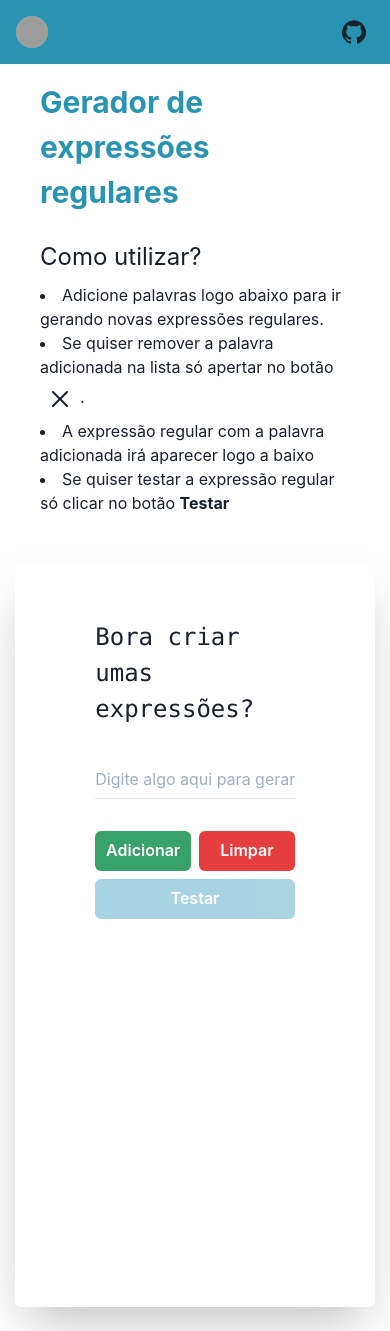
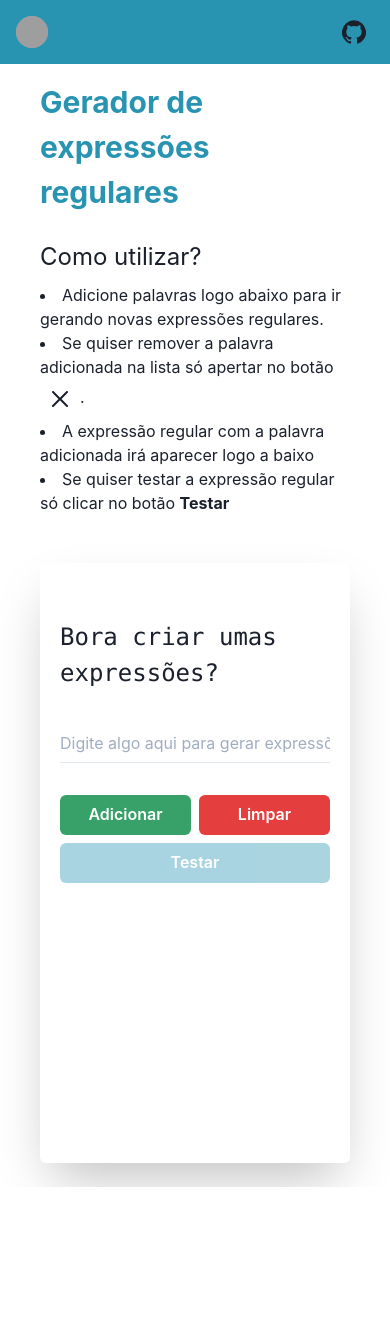
Before and after one commit to lgustavosoftwareengineer/regex-generator, a Next.js app: page / in a window 390 px wide. After the commit the page ends 1187 px from the top, so only its background shows below. Built offline with nearby package versions, Linux system fonts and the light colour scheme; grey boxes are pictures that could not be loaded.

Commit message:
fix(pages/index): fix card responsivity

```diff
--- a/src/core/components/RegexValidatorForm.jsx
+++ b/src/core/components/RegexValidatorForm.jsx
@@ -39,11 +39,11 @@ const RegexValidatorForm = ({isOpen, regex}) => {
   return (
     <Fade in={isOpen}>
       <Box p="40px" mt="4" rounded="md" shadow="md">
-        <Text fontSize="2xl" color={getColor()}>
+        <Text fontSize="1.5rem" color={getColor()}>
           {getTitle()}
         </Text>
         <Input
-          fontSize="2xl"
+          fontSize="1.5rem"
           color={getColor()}
           isInvalid={getIsValid()}
           value={inputValue}
--- a/src/pages/index.jsx
+++ b/src/pages/index.jsx
@@ -41,7 +41,7 @@ export default function HomePage() {
       <Title mt="4" />
       <HowToUseTexts />
 
-      <Card width="100%" px="20">
+      <Card width="100%" px="5">
         <Flex flexDirection="column">
           <Text as="samp" fontSize="2xl" my="4">
             {regexValue ?? 'Bora criar umas expressões?'}
```
